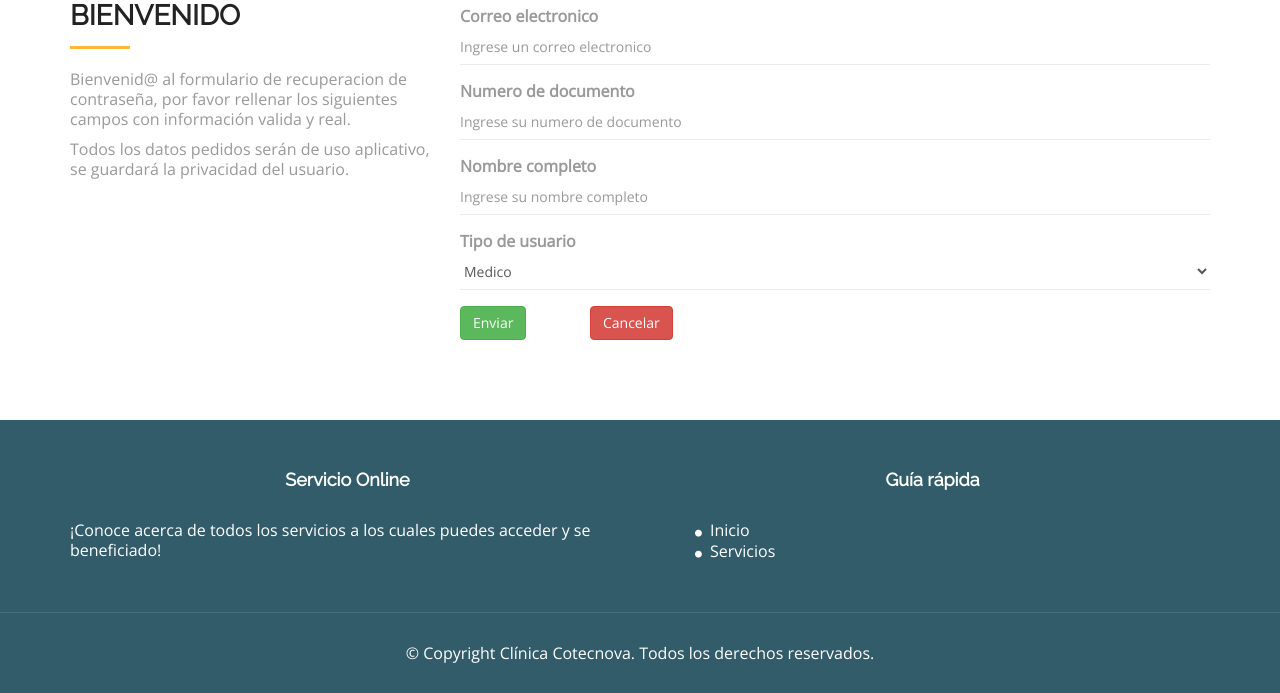
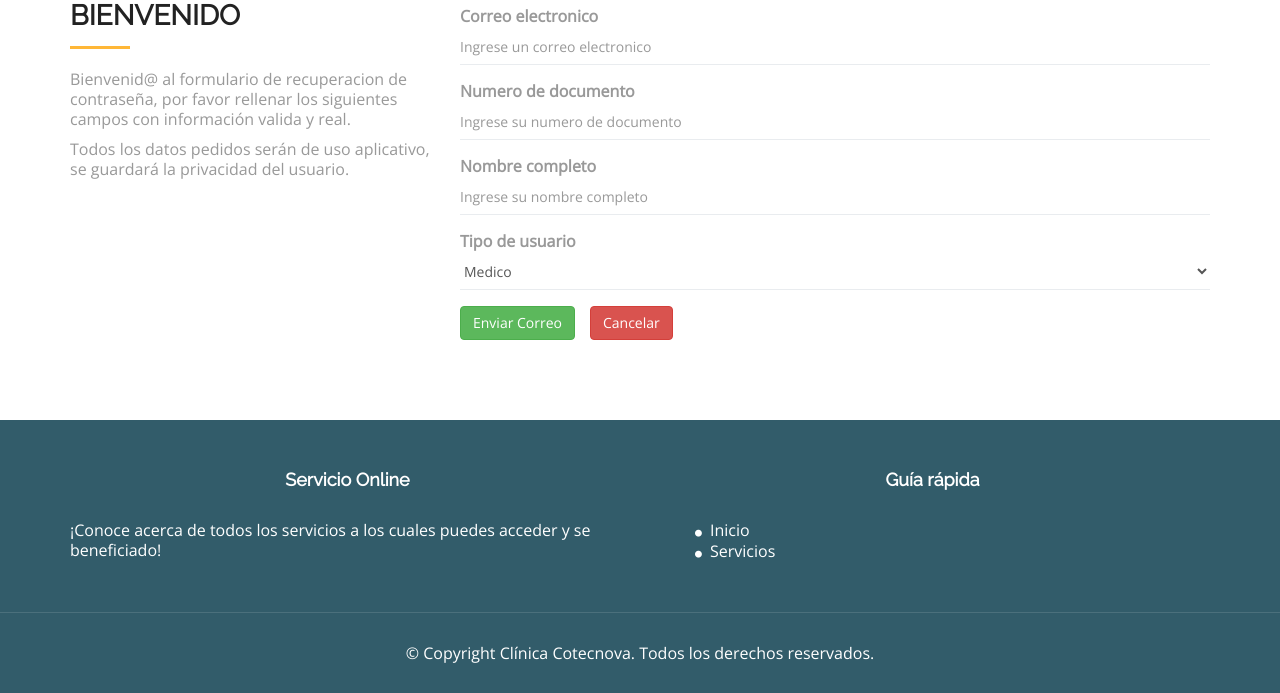
Before and after one commit to juandiegorb/clinica_cotecnova, a PHP site: page /phpmailer/formularioCorreo.php in a window 1280 px wide. Shown: the part 154-847 px from the top of the page. Run offline with PHP 8.4, Linux system fonts and the light colour scheme; data comes from the database, SQL or seed files in the repository; some libraries are stand-ins or nearby versions; some web fonts are replaced.

Commit message:
formulario correo actualizado
Se modiica los botones

```diff
--- a/formularioCorreo.php
+++ b/formularioCorreo.php
@@ -94,8 +94,8 @@
                         </div>
                       </div>
                       <div class="form-group">
-                        <div class="col-sm-3 col-md-2">
-                            <button class="btn btn-success" name="enviar">Enviar</button>
+                        <div class="col-sm-3 col-md-3 col-lg-2">
+                            <button class="btn btn-success" name="enviar">Enviar Correo</button>
                         </div>
                         <div class="col-sm-9 col-md-4">
                             <a href="index.php" class="btn btn-danger">Cancelar</a>
```
